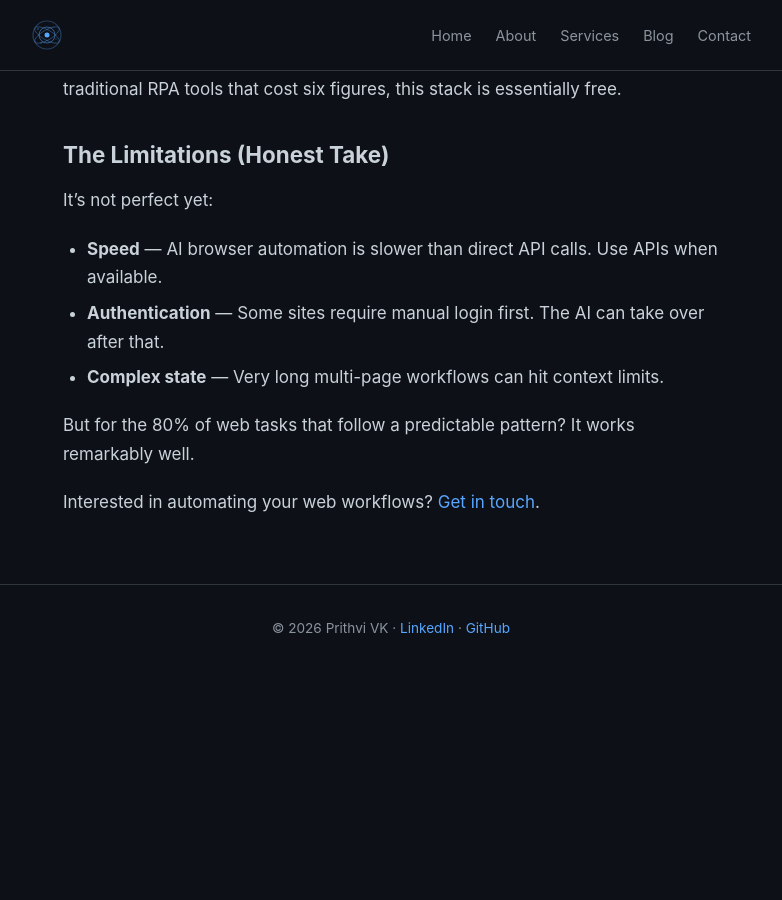
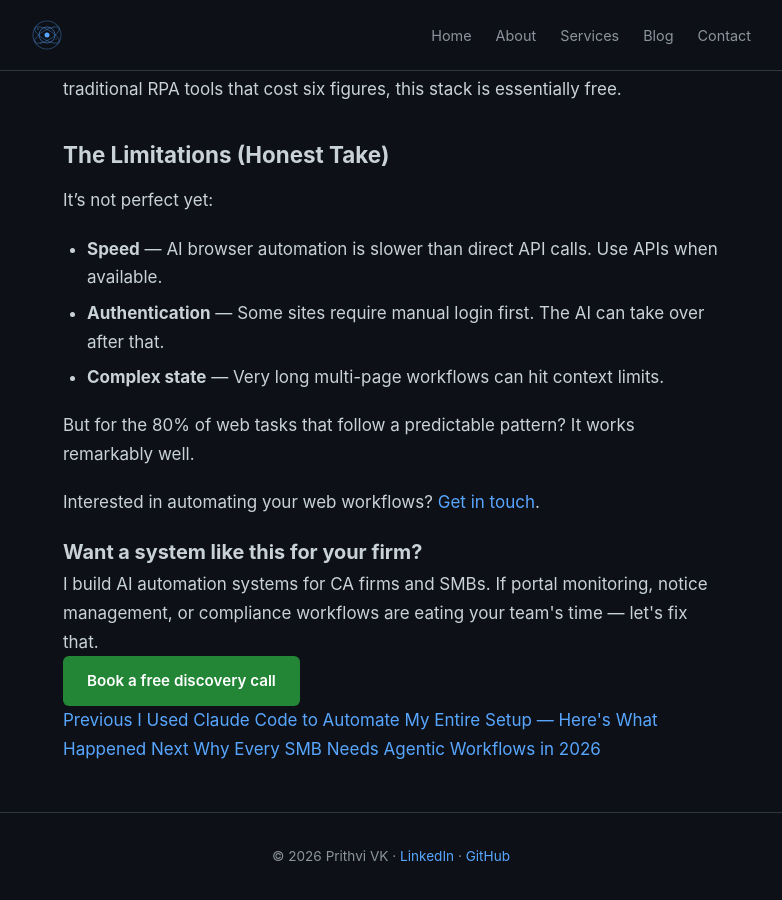
Before and after one commit to prithvi-vk/prithvi-vk.github.io, a Jekyll site: the page built from _posts/2026-03-30-browser-automation-playwright.md, in a window 1280 px wide and 900 px high, scrolled down 1940 px. Shown: the whole window, without its empty margins (249-1031 px from the left). Built offline with Jekyll 4.4.1, drawn with Linux system fonts in a browser that asks for light colours; before the commit the page ends 2612 px from its top, so only the background shows below that; some of the changed text lies outside the part shown.

Commit message:
Add read time, CTA footer, prev/next navigation to post layout

```diff
--- a/_layouts/post.html
+++ b/_layouts/post.html
@@ -4,9 +4,30 @@ layout: default
 <article>
   <div class="post-header">
     <h1>{{ page.title }}</h1>
-    <p class="post-meta">{{ page.date | date: "%B %-d, %Y" }}</p>
+    <p class="post-meta">{{ page.date | date: "%B %-d, %Y" }} · {{ content | number_of_words | divided_by: 200 | plus: 1 }} min read</p>
   </div>
   <div class="post-content">
     {{ content }}
   </div>
+  <div class="post-footer">
+    <div class="post-cta">
+      <h3>Want a system like this for your firm?</h3>
+      <p>I build AI automation systems for CA firms and SMBs. If portal monitoring, notice management, or compliance workflows are eating your team's time — let's fix that.</p>
+      <a href="/contact" class="btn">Book a free discovery call</a>
+    </div>
+    <div class="post-nav">
+      {% if page.previous.url %}
+      <a href="{{ page.previous.url | relative_url }}" class="post-nav-link post-nav-prev">
+        <span class="post-nav-label">Previous</span>
+        <span class="post-nav-title">{{ page.previous.title }}</span>
+      </a>
+      {% endif %}
+      {% if page.next.url %}
+      <a href="{{ page.next.url | relative_url }}" class="post-nav-link post-nav-next">
+        <span class="post-nav-label">Next</span>
+        <span class="post-nav-title">{{ page.next.title }}</span>
+      </a>
+      {% endif %}
+    </div>
+  </div>
 </article>
```
